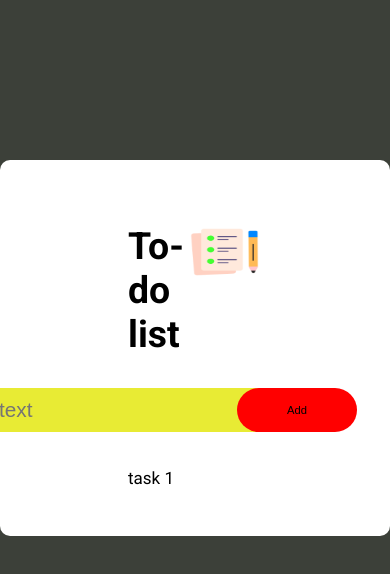
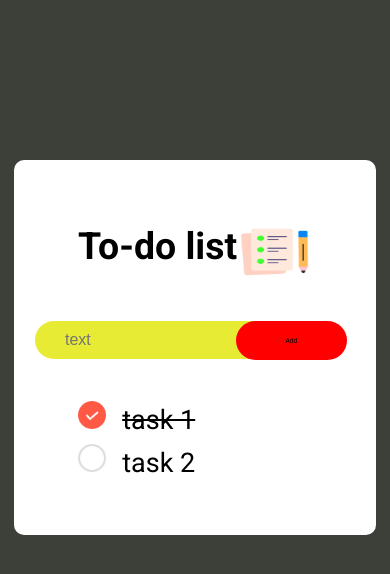
Before and after one commit to hawariyaa/to-do-list, a plain HTML site: page index.html in a window 390 px wide. Drawn offline with Linux system fonts and the light colour scheme; a web font is replaced by a local one.

Commit message:
third commit

```diff
--- a/index.html
+++ b/index.html
@@ -2,7 +2,7 @@
 <html lang="en">
  <head>
    <meta charset="utf-8">
-   <meta name="viewport" content="width=device-width, intial-scale=1">
+   <meta name="viewport" content="width=device-width, initial-scale=1">
    <meta name="author" content="hawariyaw paulos">
    <meta name="description" content="todo-list app">
    <title>todo list</title>
@@ -18,14 +18,47 @@
        <img src="./images/icon.png">
      </div>
      <div class="input">
-       <input type="text" placeholder="text">
+       <input type="text" placeholder="text" id="input">
        <button>Add</button>
      </div>
      <div class="list">
        <ul>
-         <li>task 1</li>
+         <li class="checked">task 1</li>
+         <li>task 2</li>
        </ul>
      </div>
    </div>
+
+
+   <script>
+const input = document.querySelector('#input');
+const button = document.querySelector('button');
+const list = document.querySelector('ul');
+
+
+function addItem(){
+  if(input.value == ''){
+    alert('write something');
+  }
+  else{
+ const newItem = `<li>${input.value}</li><span>&#215;</span>`;
+ list.innerHTML += newItem;
+}
+input.value = '';
+}
+function change(e){
+  this.target.classList.add('checked');
+}
+
+
+button.addEventListener('click', addItem);
+list.addEventListener('click', change);
+
+
+
+
+
+
+   </script>
  </body>
 </html>
--- a/style.css
+++ b/style.css
@@ -60,20 +60,71 @@ body{
   margin-top: 5em;
   margin-bottom: -1em;
 }
+ul{
+  display: flex;
+  flex-direction: column;
+}
 ul li{
+  display: inline-block;
   list-style: none;
-  font-size: 17px;
+  font-size: 27px;
+  margin-bottom: 0.3em;
+  margin-left: 0;
+  margin-right: 0;
 }
 ul li::before{
+  display: inline-flex;
+  margin-right: 0.6em;
   content: '';
-  background-image: url(images/checked.png);
-  background-color: red;
+  background-image: url(images/unchecked.png);
   width: 28px;
   height: 28px;
   background-size: cover;
   background-position: center;
   top: 12px;
   left: 18px;
-
 }
-@media
+.checked{
+  text-decoration: line-through;
+}
+ul li.checked::before{
+  background-image: url(images/checked.png);
+}
+span{
+  display: inline;
+  cursor: pointer;
+}
+@media screen and (max-width: 600px){
+  .all{
+   background-color: white;
+   position: absolute;
+   top: 10em;
+   padding: 4em;
+   padding-left: 4em;
+   padding-right: 4em;
+   border-radius: 10px;
+  }
+  .input input {
+    font-size:1em;
+    padding: 10px;
+    font-weight: 14px;
+    border: none;
+    outline: none;
+    background-color: #e8eb34;
+    border-radius: 30px;
+    padding-left: 30px;
+    position: absolute;
+    right: 30px;
+  }
+  .input button{
+    font-size: 0.4em;
+    padding: 16px 50px;
+    border-radius: 40px;
+    border:none;
+    outline: none;
+    background-color: red;
+    cursor: pointer;
+    position: absolute;
+    right: -35px;
+  }
+}
```
